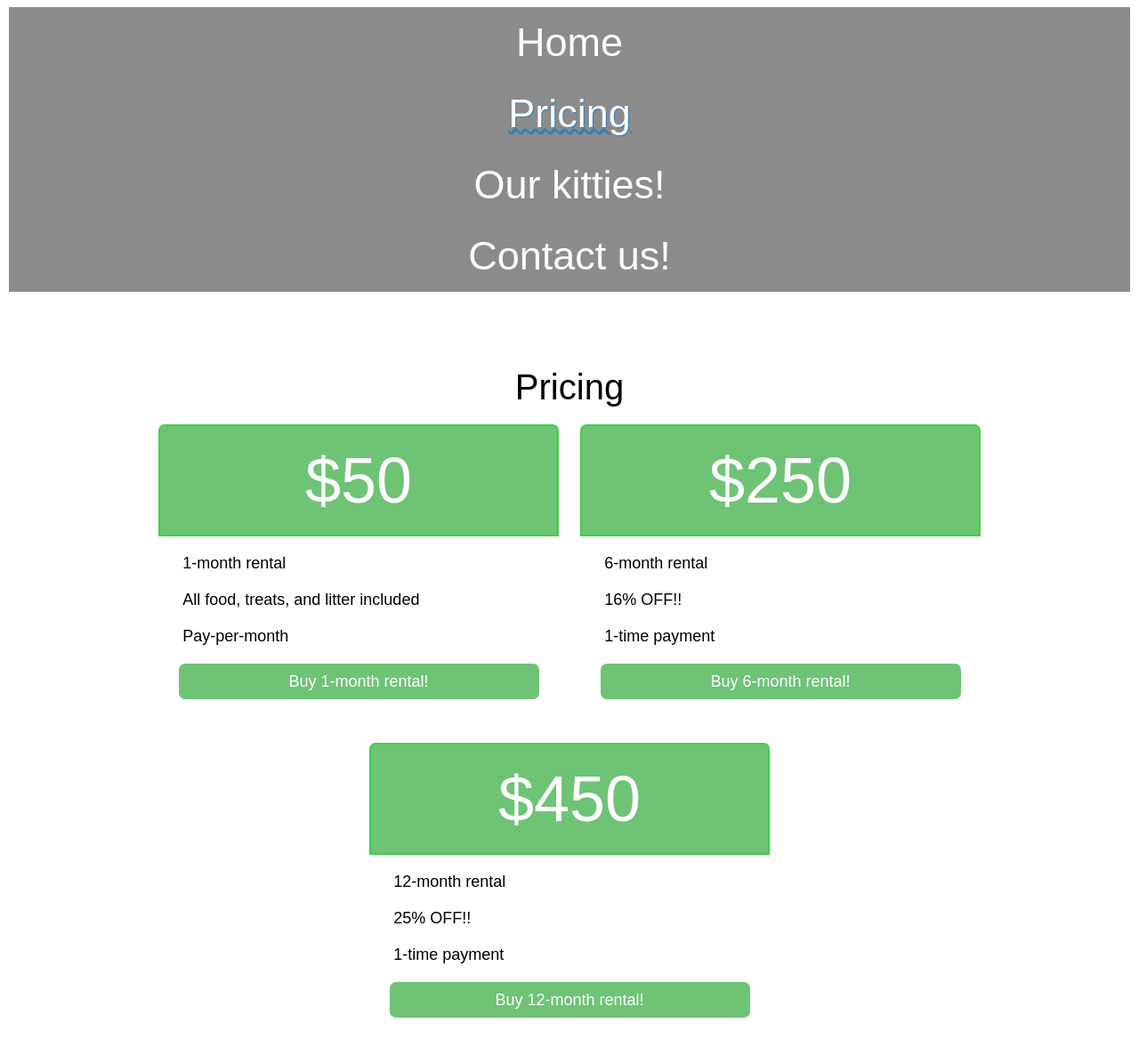
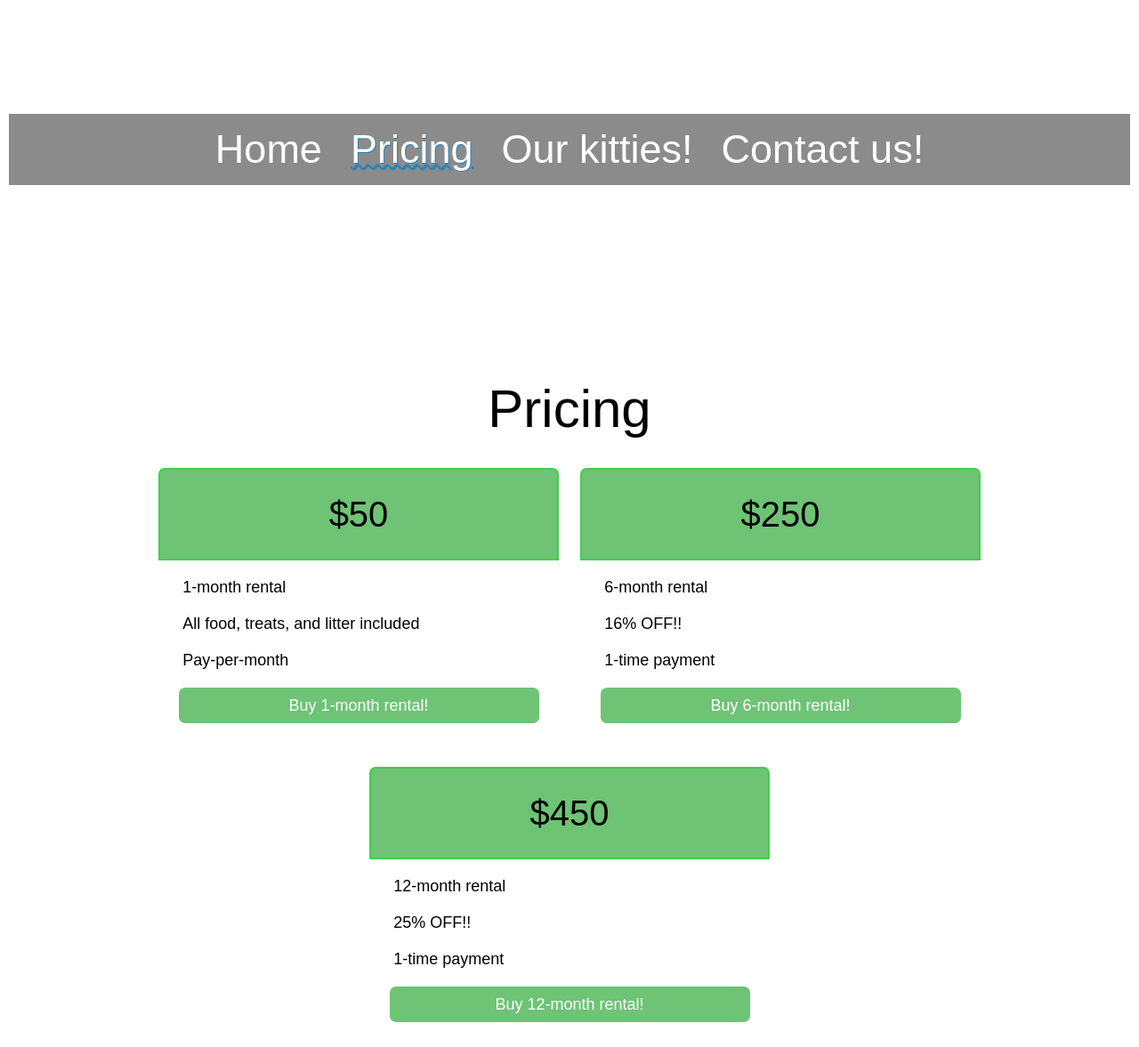
Before and after one commit to sulahmed20/tablet, a plain HTML site: page pricing.html in a window 1280 px wide. Shown: the part 80-1257 px from the top of the page at 89% size. Drawn offline with Linux system fonts and the light colour scheme; a web font is replaced by a local one.

Commit message:
Nav bar things

```diff
--- a/css/style.css
+++ b/css/style.css
@@ -240,7 +240,11 @@ footer{
     object-fit: contain;
 }
 
-
+nav ul{
+  display: flex;
+  flex-direction: row;
+  justify-content: center;
+}
 
   footer {
     font-size: 24px;
--- a/pricing.html
+++ b/pricing.html
@@ -24,10 +24,10 @@
 
       <main class="about" id="skip">
 
-        <h2 id = "pricing">Pricing</h2>
+        <h1 id = "pricing">Pricing</h1>
         <div class="pricing">
           <div class="card">
-            <header><h3>$50</h3></header>
+            <header><h2>$50</h2></header>
             <ul>
               <li>1-month rental</li>
               <li>All food, treats, and litter included</li>
@@ -36,7 +36,7 @@
             <button>Buy 1-month rental!</button>
           </div>
           <div class="card card_big">
-            <header><h3>$250</h3></header>
+            <header><h2>$250</h2></header>
             <ul>
               <li>6-month rental</li>
               <li>16% OFF!!</li>
@@ -45,7 +45,7 @@
             <button>Buy 6-month rental!</button>
           </div>
           <div class="card">
-            <header><h3>$450</h3></header>
+            <header><h2>$450</h2></header>
             <ul>
               <li>12-month rental</li>
               <li>25% OFF!!</li>
```
